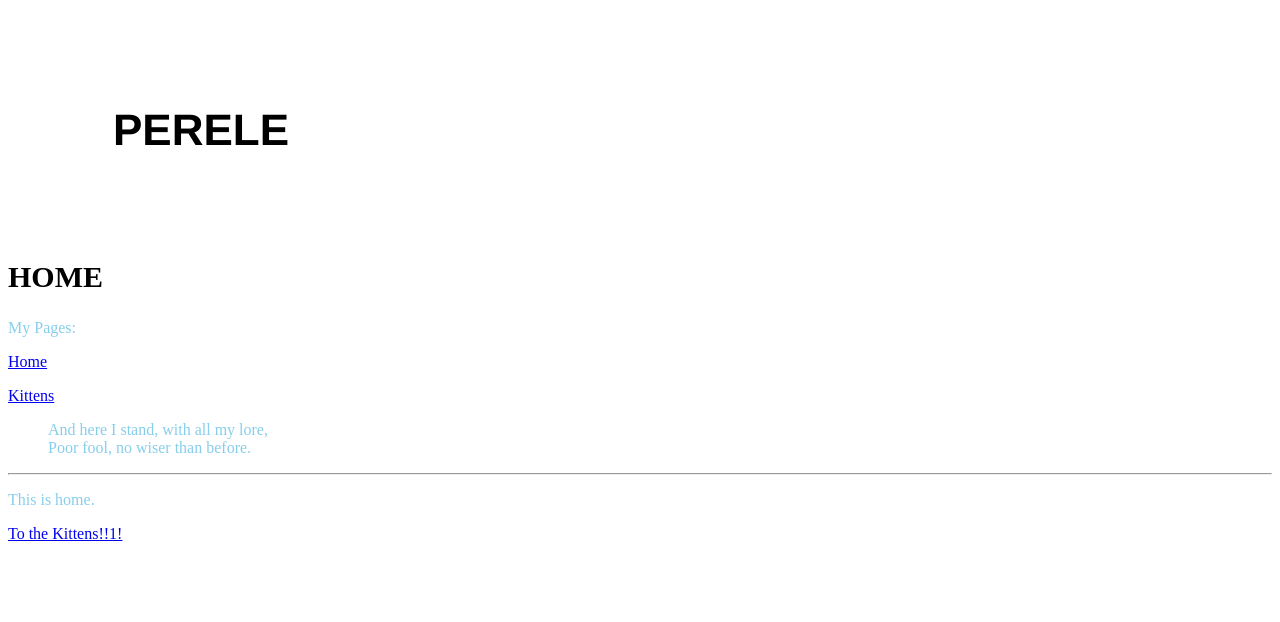
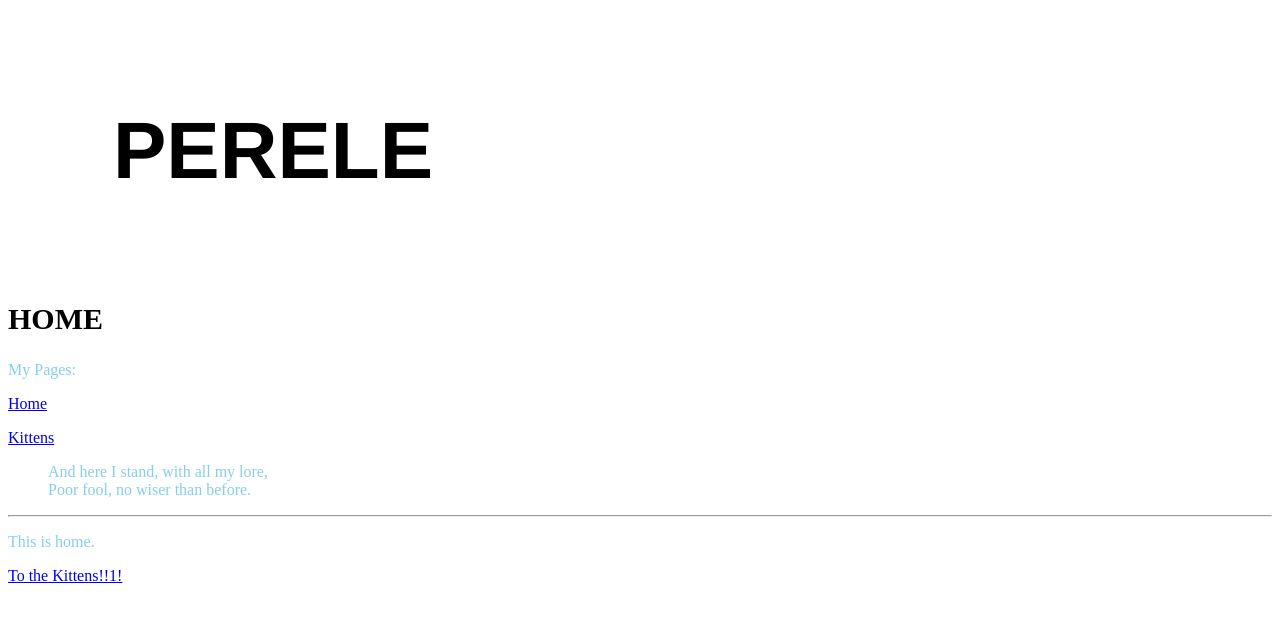
Before and after one commit to Perele/Perele.github.io, a Jekyll site: the page built from index.html, in a window 1280 px wide. Shown: the top 622 px of the page. Built offline with Jekyll 4.4.1, drawn with Linux system fonts in a browser that asks for light colours.

Commit message:
Update style.css

```diff
--- a/css/style.css
+++ b/css/style.css
@@ -1,6 +1,6 @@
 h1 {color: black;
     font-family: Helvetica;
-    font-size: 44px;
+    font-size: 80px;
     text-transform: uppercase;
     border: 10px black;
     margin: 100px;
```
